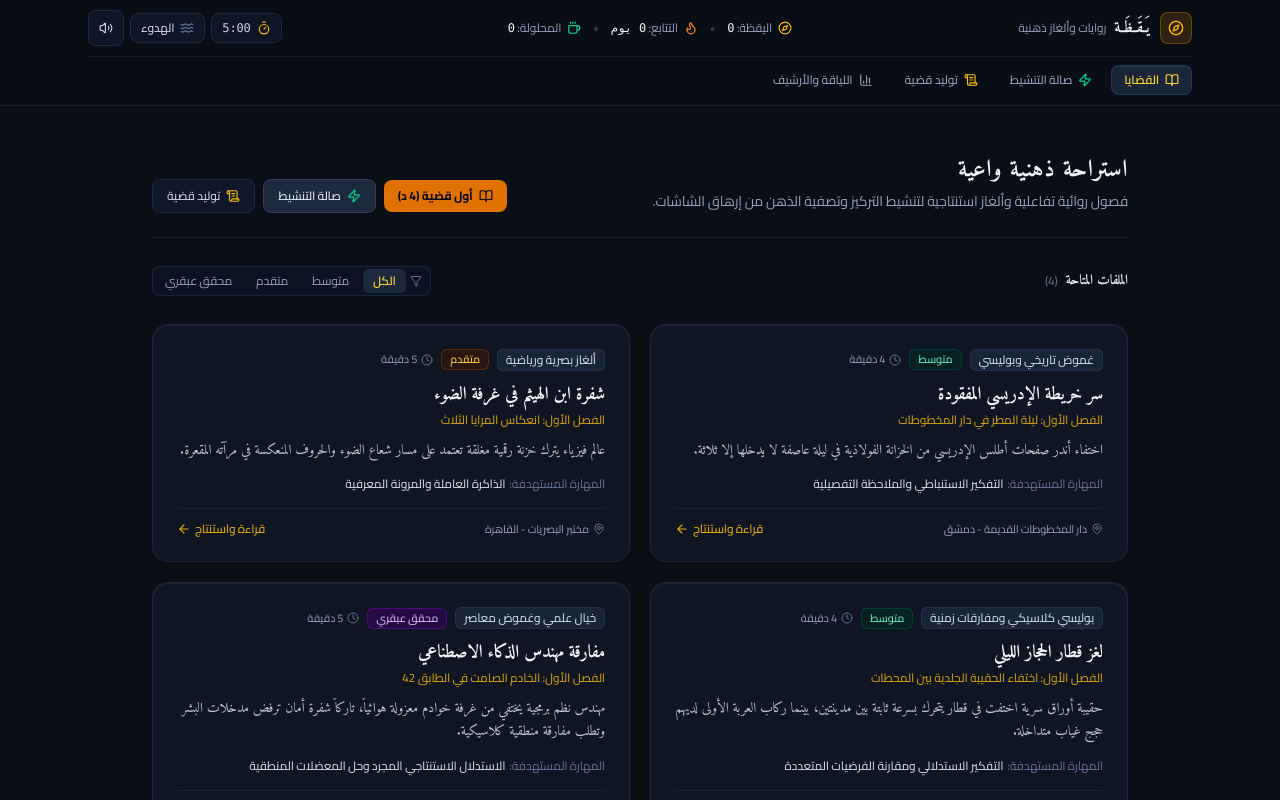
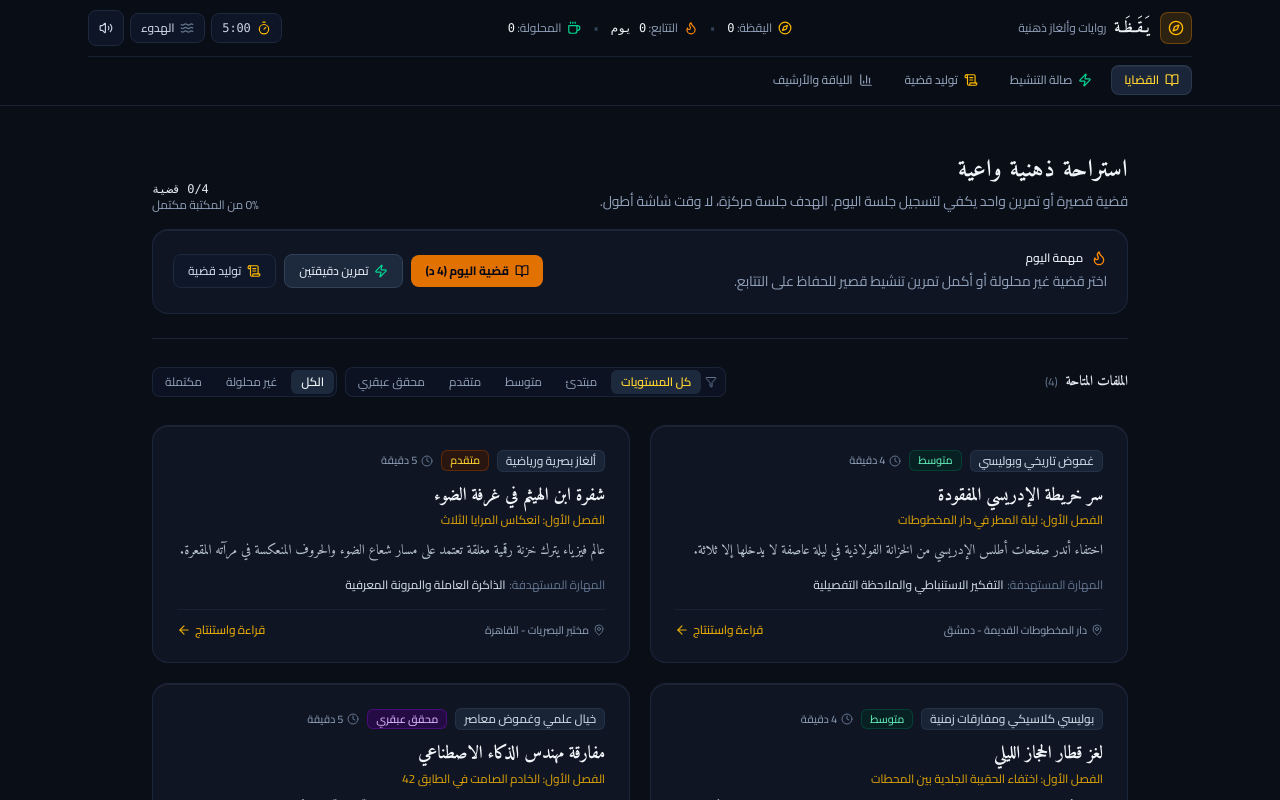
Before and after one commit to imMamdouhaboammar/mid-day-games, a React (Vite) app: page / in a window 1280 px wide. Shown: the top 800 px of the page. Built offline with nearby package versions, Linux system fonts and the light colour scheme.

Commit message:
feat: add daily mission and smarter case discovery

```diff
--- a/src/components/CasesList.tsx
+++ b/src/components/CasesList.tsx
@@ -1,64 +1,112 @@
-import React, { useState } from "react";
-import { StoryCase } from "../types";
+import React, { useMemo, useState } from "react";
+import { PlayerStats, StoryCase } from "../types";
 import {
   Clock,
   MapPin,
-  Target,
   CheckCircle2,
   BookOpen,
   Filter,
-  Compass,
   ArrowLeft,
   Zap,
   ScrollText,
-  Cpu
+  Cpu,
+  Flame,
 } from "lucide-react";
+import { isActiveToday } from "../utils/playerProgress";
 
 interface CasesListProps {
   cases: StoryCase[];
   solvedCaseIds: Set<string>;
+  playerStats: PlayerStats;
   onSelectCase: (c: StoryCase) => void;
   onOpenAiGenerator: () => void;
   onOpenQuickGym: () => void;
 }
 
+type StatusFilter = "all" | "unsolved" | "solved";
+
 export const CasesList: React.FC<CasesListProps> = ({
   cases,
   solvedCaseIds,
+  playerStats,
   onSelectCase,
   onOpenAiGenerator,
   onOpenQuickGym,
 }) => {
   const [filterDifficulty, setFilterDifficulty] = useState<string>("all");
+  const [filterStatus, setFilterStatus] = useState<StatusFilter>("all");
 
-  const filteredCases = cases.filter((c) => {
-    if (filterDifficulty === "all") return true;
-    return c.difficulty === filterDifficulty;
+  const recommendedCase = useMemo(
+    () => cases.find((story) => !solvedCaseIds.has(story.id)) || cases[0],
+    [cases, solvedCaseIds],
+  );
+
+  const filteredCases = cases.filter((story) => {
+    const difficultyMatches =
+      filterDifficulty === "all" || story.difficulty === filterDifficulty;
+    const solved = solvedCaseIds.has(story.id);
+    const statusMatches =
+      filterStatus === "all" ||
+      (filterStatus === "solved" && solved) ||
+      (filterStatus === "unsolved" && !solved);
+
+    return difficultyMatches && statusMatches;
   });
+
+  const activeToday = isActiveToday(playerStats);
+  const solvedCount = solvedCaseIds.size;
+  const completionPercent =
+    cases.length > 0 ? Math.round((solvedCount / cases.length) * 100) : 0;
 
   return (
     <div className="max-w-5xl mx-auto px-4 sm:px-6 py-6 space-y-7">
-      {/* Minimal Header / Intro */}
-      <div className="border-b border-slate-800/80 pb-6 space-y-3">
+      <section className="border-b border-slate-800/80 pb-6 space-y-4" aria-labelledby="cases-heading">
         <div className="flex flex-col sm:flex-row sm:items-end justify-between gap-4">
           <div>
-            <h2 className="text-xl sm:text-2xl font-bold font-novel text-slate-100 tracking-wide">
+            <h2 id="cases-heading" className="text-xl sm:text-2xl font-bold font-novel text-slate-100 tracking-wide">
               استراحة ذهنية واعية
             </h2>
             <p className="text-xs sm:text-sm text-slate-400 mt-1 max-w-xl leading-relaxed">
-              فصول روائية تفاعلية وألغاز استنتاجية لتنشيط التركيز وتصفية الذهن من إرهاق الشاشات.
+              قضية قصيرة أو تمرين واحد يكفي لتسجيل جلسة اليوم. الهدف جلسة مركزة، لا وقت شاشة أطول.
+            </p>
+          </div>
+
+          <div className="text-xs text-slate-400 sm:text-left">
+            <div className="font-mono text-slate-200">{solvedCount}/{cases.length} قضية</div>
+            <div>{completionPercent}% من المكتبة مكتمل</div>
+          </div>
+        </div>
+
+        <div className="bg-[#0f1523] border border-slate-800/90 rounded-2xl p-4 sm:p-5 card-bezel">
+          <div className="flex flex-col md:flex-row md:items-center justify-between gap-4">
+            <div className="space-y-1">
+              <div className="flex items-center gap-2 text-xs font-semibold">
+                {activeToday ? (
+                  <CheckCircle2 className="w-4 h-4 text-emerald-400" />
+                ) : (
+                  <Flame className="w-4 h-4 text-orange-400" />
+                )}
+                <span className={activeToday ? "text-emerald-300" : "text-slate-200"}>
+                  {activeToday ? "تم تسجيل نشاط اليوم" : "مهمة اليوم"}
+                </span>
+              </div>
+              <p className="text-xs sm:text-sm text-slate-400 leading-relaxed">
+                {activeToday
+                  ? `سلسلتك الحالية ${playerStats.streakDays} يوم. يمكنك التوقف هنا أو إكمال جولة إضافية.`
+                  : "اختر قضية غير محلولة أو أكمل تمرين تنشيط قصير للحفاظ على التتابع."}
               </p>
             </div>
 
             <div className="flex flex-wrap items-center gap-2">
-            {cases.length > 0 && (
+              {recommendedCase && (
                 <button
                   type="button"
-                onClick={() => onSelectCase(cases[0])}
+                  onClick={() => onSelectCase(recommendedCase)}
                   className="px-3.5 py-2 rounded-lg bg-amber-600 hover:bg-amber-500 text-slate-950 font-bold text-xs transition-colors flex items-center gap-1.5 focus-visible:ring-2 focus-visible:ring-amber-500"
+                  aria-label={`ابدأ قضية اليوم: ${recommendedCase.title}`}
                 >
                   <BookOpen className="w-3.5 h-3.5" />
-                <span>أول قضية (4 د)</span>
+                  <span>قضية اليوم ({recommendedCase.estimatedMinutes} د)</span>
                 </button>
               )}
 
@@ -68,7 +116,7 @@ export const CasesList: React.FC<CasesListProps> = ({
                 className="px-3.5 py-2 rounded-lg bg-slate-800 hover:bg-slate-700 border border-slate-700 text-slate-200 text-xs font-medium transition-colors flex items-center gap-1.5 focus-visible:ring-2 focus-visible:ring-emerald-500"
               >
                 <Zap className="w-3.5 h-3.5 text-emerald-400" />
-              <span>صالة التنشيط</span>
+                <span>تمرين دقيقتين</span>
               </button>
 
               <button
@@ -82,40 +130,61 @@ export const CasesList: React.FC<CasesListProps> = ({
             </div>
           </div>
         </div>
+      </section>
 
-      {/* Filter and Section Header */}
-      <div className="flex flex-col sm:flex-row items-start sm:items-center justify-between gap-3">
+      <div className="flex flex-col lg:flex-row lg:items-center justify-between gap-3">
         <div className="flex items-center gap-2">
-          <h3 className="text-sm font-bold text-slate-200 font-novel">
-            الملفات المتاحة
-          </h3>
+          <h3 className="text-sm font-bold text-slate-200 font-novel">الملفات المتاحة</h3>
           <span className="text-xs text-slate-500">({filteredCases.length})</span>
         </div>
 
-        {/* Difficulty Filter */}
+        <div className="flex flex-wrap items-center gap-2">
           <div className="flex items-center gap-1 bg-slate-900/60 border border-slate-800/80 p-0.5 rounded-lg text-xs">
             <Filter className="w-3 h-3 text-slate-500 mr-1.5" />
-          {["all", "متوسط", "متقدم", "محقق عبقري"].map((diff) => (
+            {["all", "مبتدئ", "متوسط", "متقدم", "محقق عبقري"].map((diff) => (
               <button
                 type="button"
                 key={diff}
                 onClick={() => setFilterDifficulty(diff)}
+                aria-pressed={filterDifficulty === diff}
                 className={`px-2.5 py-1 rounded-md transition-colors focus-visible:ring-2 focus-visible:ring-amber-500 ${
                   filterDifficulty === diff
                     ? "bg-slate-800 text-amber-300 font-semibold"
                     : "text-slate-400 hover:text-slate-200"
                 }`}
               >
-              {diff === "all" ? "الكل" : diff}
+                {diff === "all" ? "كل المستويات" : diff}
+              </button>
+            ))}
+          </div>
+
+          <div className="flex items-center gap-1 bg-slate-900/60 border border-slate-800/80 p-0.5 rounded-lg text-xs">
+            {([
+              ["all", "الكل"],
+              ["unsolved", "غير محلولة"],
+              ["solved", "مكتملة"],
+            ] as const).map(([value, label]) => (
+              <button
+                type="button"
+                key={value}
+                onClick={() => setFilterStatus(value)}
+                aria-pressed={filterStatus === value}
+                className={`px-2.5 py-1 rounded-md transition-colors focus-visible:ring-2 focus-visible:ring-amber-500 ${
+                  filterStatus === value
+                    ? "bg-slate-800 text-slate-100 font-semibold"
+                    : "text-slate-400 hover:text-slate-200"
+                }`}
+              >
+                {label}
               </button>
             ))}
           </div>
         </div>
+      </div>
 
-      {/* Cases Grid */}
       {filteredCases.length === 0 ? (
         <div className="text-center py-12 bg-slate-900/40 border border-slate-800/80 rounded-2xl text-slate-400 text-sm">
-          لا توجد قضايا تطابق مستوى الصعوبة المحدد حالياً.
+          لا توجد قضايا تطابق الفلاتر الحالية.
         </div>
       ) : (
         <div className="grid grid-cols-1 md:grid-cols-2 gap-4 sm:gap-5">
@@ -123,7 +192,9 @@ export const CasesList: React.FC<CasesListProps> = ({
             const isSolved = solvedCaseIds.has(story.id);
 
             const difficultyClass =
-              story.difficulty === "متوسط"
+              story.difficulty === "مبتدئ"
+                ? "bg-blue-950/50 text-blue-300 border-blue-800/50"
+                : story.difficulty === "متوسط"
                   ? "bg-emerald-950/50 text-emerald-300 border-emerald-800/50"
                   : story.difficulty === "متقدم"
                     ? "bg-amber-950/50 text-amber-300 border-amber-800/50"
@@ -134,6 +205,7 @@ export const CasesList: React.FC<CasesListProps> = ({
                 type="button"
                 key={story.id}
                 onClick={() => onSelectCase(story)}
+                aria-label={`فتح قضية ${story.title}، المستوى ${story.difficulty}، المدة ${story.estimatedMinutes} دقائق`}
                 className={`w-full text-right bg-[#0f1523] hover:bg-[#141d2f] border rounded-2xl p-5 sm:p-6 transition-all duration-200 flex flex-col justify-between relative focus-visible:ring-2 focus-visible:ring-amber-500 group card-bezel ${
                   isSolved
                     ? "border-slate-800 hover:border-emerald-500/40"
@@ -171,9 +243,7 @@ export const CasesList: React.FC<CasesListProps> = ({
                     <h4 className="text-lg font-bold font-novel text-slate-100 group-hover:text-amber-300 transition-colors leading-snug">
                       {story.title}
                     </h4>
-                    <div className="text-xs text-amber-400/80 font-medium mt-1">
-                      {story.chapterTitle}
-                    </div>
+                    <div className="text-xs text-amber-400/80 font-medium mt-1">{story.chapterTitle}</div>
                   </div>
 
                   <p className="text-sm text-slate-300/90 font-novel line-clamp-2 leading-relaxed">
```
Lines whose indentation alone changed are shown as unchanged.
